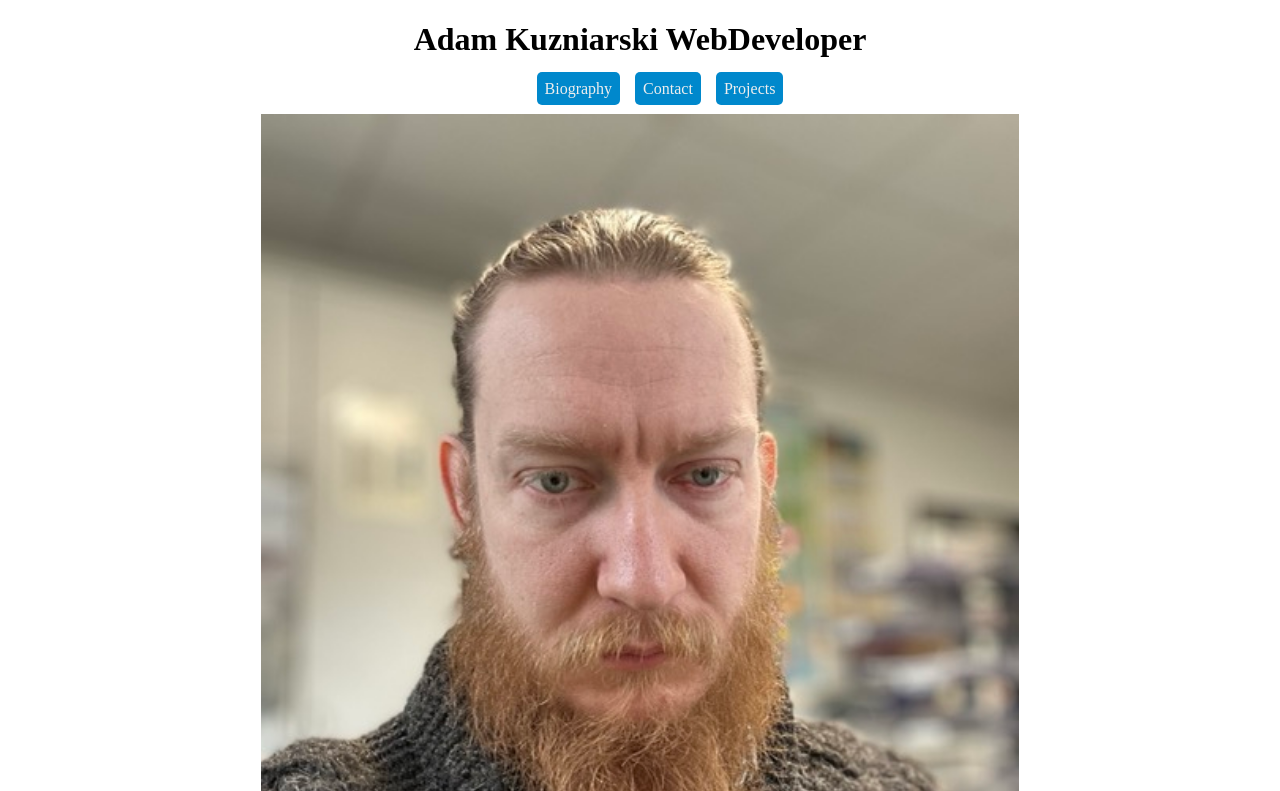
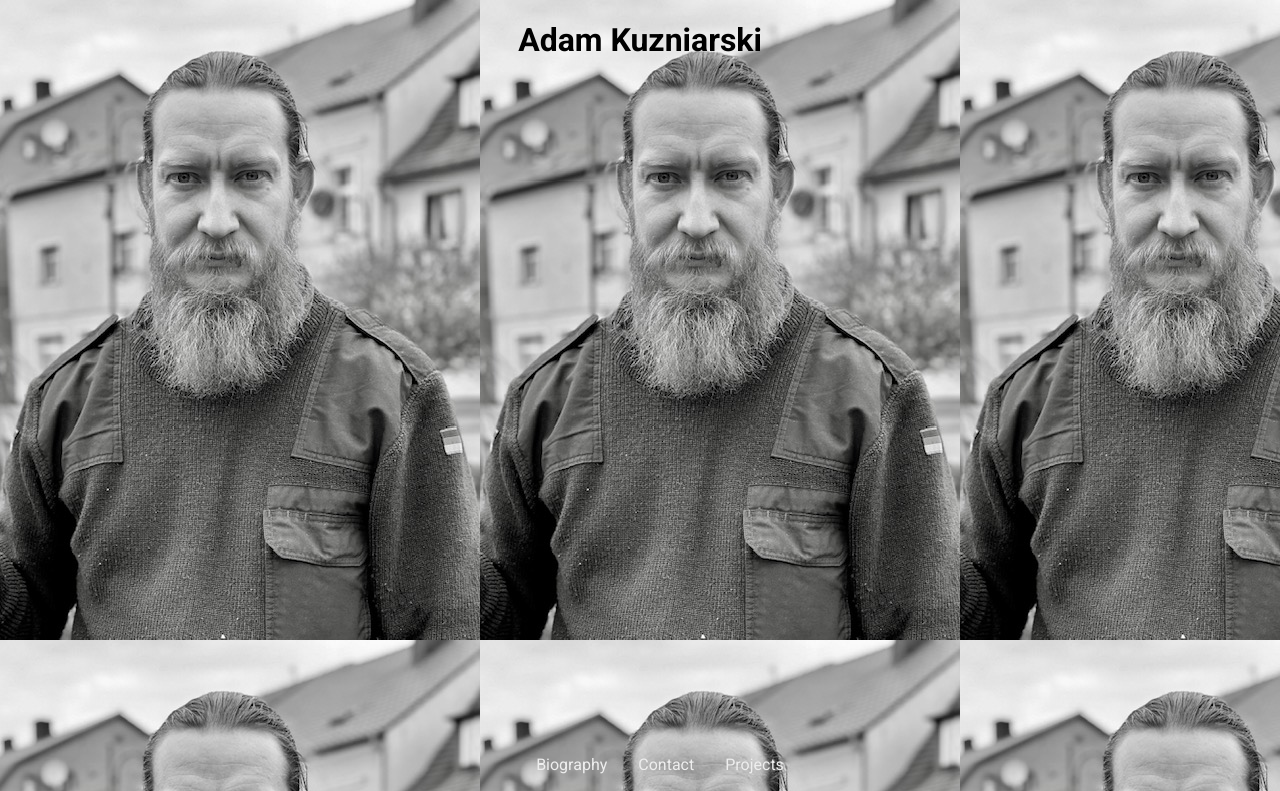
Before and after one commit to AdamKuzniarski/personal-website, a website: page index.html in a window 1280 px wide. Shown: the top 791 px of the page. Drawn offline with Linux system fonts and the light colour scheme.

Commit message:
update styles for nav and bg-img

```diff
--- a/css/style.css
+++ b/css/style.css
@@ -14,9 +14,12 @@
 
 body {
   text-align: center;
+  background-image: url("/img/meBW.jpg");
+  font-family: "Roboto", sans-serif;
 }
 
 .nav-container {
+  margin-top: 55%;
   display: flex;
   flex-wrap: wrap;
   justify-content: center;
@@ -26,13 +29,19 @@ body {
 }
 
 .nav-container a:link {
+  box-shadow: inset 0 0 0 0 #54b3d6;
   color: var(--white);
   text-decoration: none;
   padding: 8px;
-  border-radius: 5px;
-  background: var(--blue);
+  transition: color 0.3s ease-in-out, box-shadow 0.3s ease-in-out;
+  /* border-radius: 5px;
+  background: var(--blue); */
+}
+
+.nav-container a:link:hover {
+  box-shadow: inset 100px 0 0 0 #54b3d6;
 }
 
 .main-img {
-  width: 60%;
+  width: 100%;
 }
--- a/index.html
+++ b/index.html
@@ -4,12 +4,18 @@
     <meta charset="UTF-8" />
     <meta name="viewport" content="width=device-width, initial-scale=1.0" />
     <link rel="stylesheet" href="/css/style.css" />
+    <link rel="preconnect" href="https://fonts.googleapis.com" />
+    <link rel="preconnect" href="https://fonts.gstatic.com" crossorigin />
+    <link
+      href="https://fonts.googleapis.com/css2?family=Roboto:ital,wght@0,100..900;1,100..900&display=swap"
+      rel="stylesheet"
+    />
     <title>Portfolio Adam Kuzniarski</title>
   </head>
   <body>
     <div class="container">
       <header>
-        <h1>Adam Kuzniarski WebDeveloper</h1>
+        <h1>Adam Kuzniarski</h1>
         <nav>
           <ul class="nav-container">
             <li><a href="#biography">Biography</a></li>
@@ -17,7 +23,7 @@
             <li><a href="#projects">Projects</a></li>
           </ul>
         </nav>
-        <img class="main-img" src="img/Mittel (Me).jpeg" alt="a man with beard" />
+
       </header>
       <main>
         <section id="biography">
```
Also changed, not shown: img/me.jpeg (renamed from img/Mittel (Me).jpeg), img/meBW.jpg (added).
